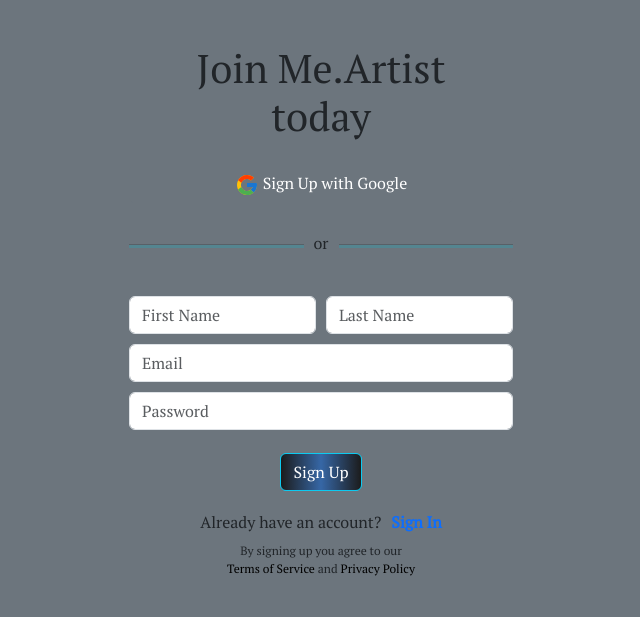
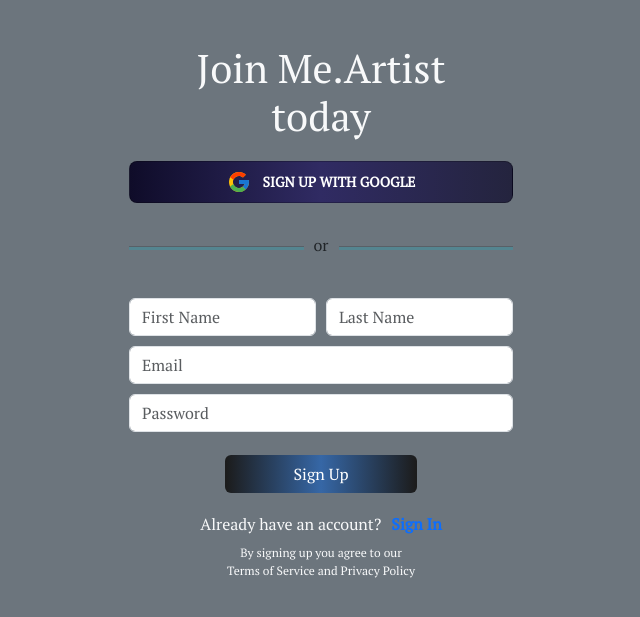
Before and after one commit to syjem/me.artist, a Flask app: page /signup in a window 1280 px wide. Shown: the part 76-693 px from the top of the page, without its empty margins (319-959 px from the left). Run offline with Flask 3, Linux system fonts and the light colour scheme.

Commit message:
beautify

```diff
--- a/templates/signup.html
+++ b/templates/signup.html
@@ -6,9 +6,9 @@
 {% block main %}
     <div class="sign_up_container mt-5 w-50">
         <div class="section p-5 m-auto w-50">
-            <h1 class="m-4 text-center">Join Me.Artist today</h1>
+            <h1 class="m-4 text-center text-light">Join Me.Artist today</h1>
             <div class="google-sign-up w-100 m-auto">
-                <button type="button" class="btn btn-secondary w-100 g-btn">
+                <button type="button" class="google-btn w-100">
                     <img src="static/imgs/google.svg" alt="Google SVG Icon" class="icon">
                     Sign Up with Google
                 </button>
@@ -46,15 +46,15 @@
                 </div>
                 <input type="email" class="form-control" name="email" required autocomplete="off" value="{{ email }}" placeholder="Email">
                 <input type="password" class="form-control mb-3" name="password" required autocomplete="off" placeholder="Password">
-                <input type="submit" class="btn btn-info m-auto sign-up-btn" value="Sign Up">
+                <input type="submit" class="btn m-auto sign-up-btn w-50" value="Sign Up">
             </form>
             <div class="sign-in-option mt-3 mb-3">
-                <p>Already have an account?</p>
+                <p class="text-light">Already have an account?</p>
                 <a href="url_for('sign_in')">Sign In</a>
             </div>
             <div class="m-auto policy">
-                <p class="text-center">By signing up you agree to our</p>
-                <p class="links"><a href="#">Terms of Service</a> and <a href="#">Privacy Policy</a></p>
+                <p class="text-center text-light">By signing up you agree to our</p>
+                <p class="links text-light"><a href="#" class="text-light">Terms of Service</a> and <a href="#" class="text-light">Privacy Policy</a></p>
             </div>
         </div>
     </div>
```
